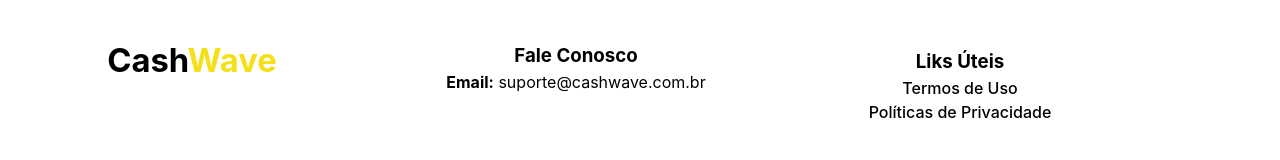
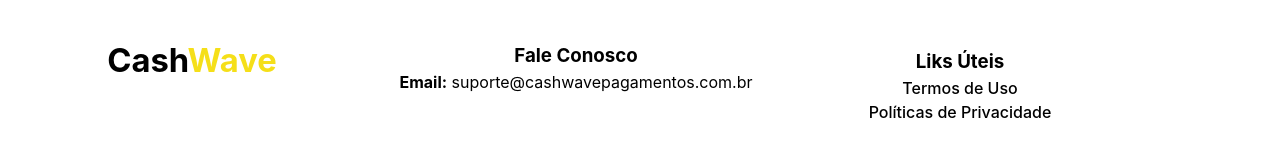
Before and after one commit to adryel01/cashwave, a React (Vite) app: page /policies in a window 1280 px wide. Shown: the part 5265-5425 px from the top of the page. Built offline with nearby package versions, Linux system fonts and the light colour scheme; some icons are missing.

Commit message:
att domain

```diff
--- a/src/components/Footer/index.jsx
+++ b/src/components/Footer/index.jsx
@@ -25,7 +25,7 @@ export function Footer() {
 					<h3>
 						Fale Conosco
 					</h3>
-					<p><b>Email:</b> suporte@cashwave.com.br</p>
+					<p><b>Email:</b> suporte@cashwavepagamentos.com.br</p>
 				</div>
 				<div className='RightFooter'>
 					<h3>
--- a/src/components/FooterPolicies/index.jsx
+++ b/src/components/FooterPolicies/index.jsx
@@ -30,7 +30,7 @@ export function FooterPolicies() {
 					<h3>
 						Fale Conosco
 					</h3>
-					<p><b>Email:</b> suporte@cashwave.com.br</p>
+					<p><b>Email:</b> suporte@cashwavepagamentos.com.br</p>
 				</div>
 				<div className='RightFooter'>
 					<h3>
--- a/src/components/FooterTerms/index.jsx
+++ b/src/components/FooterTerms/index.jsx
@@ -30,7 +30,7 @@ export function FooterTerms() {
 					<h3>
 						Fale Conosco
 					</h3>
-					<p><b>Email:</b> suporte@cashwave.com.br</p>
+					<p><b>Email:</b> suporte@cashwavepagamentos.com.br</p>
 				</div>
 				<div className='RightFooter'>
 					<h3>
--- a/src/components/FooterTutorial/index.jsx
+++ b/src/components/FooterTutorial/index.jsx
@@ -25,7 +25,7 @@ export function Footer() {
 					<h3>
 						Fale Conosco
 					</h3>
-					<p><b>Email:</b> suporte@cashwave.com.br</p>
+					<p><b>Email:</b> suporte@cashwavepagamentos.com.br</p>
 				</div>
 				<div className='RightFooter'>
 					<h3>
--- a/src/components/PoliciesComponent/index.jsx
+++ b/src/components/PoliciesComponent/index.jsx
@@ -244,7 +244,7 @@ export function PoliciesComponent() {
 					<p>Em caso de d&uacute;vidas e solicita&ccedil;&otilde;es, entre em contato com o nosso Encarregado pelo Tratamento de Dados Pessoais, pelo e-mail abaixo:</p>
 
 
-					<p>suporte@cashwave.com.br</p>
+					<p>suporte@cashwavepagamentos.com.br</p>
 
 
 					<p>Ser&aacute; um prazer ajudar!</p>
--- a/src/components/TermsComponent/index.jsx
+++ b/src/components/TermsComponent/index.jsx
@@ -298,7 +298,7 @@ export function TermsComponent() {
 					<p>9 &ndash; <strong>DAS OBRIGA&Ccedil;&Otilde;ES DA CONTRATADA</strong></p>
 
 
-					<p>9.1. Prestar suporte t&eacute;cnico consistente unicamente em informa&ccedil;&otilde;es e orienta&ccedil;&otilde;es sobre a utiliza&ccedil;&atilde;o da &ldquo;CASHWAVE&rdquo;, pelo telefone dispon&iacute;vel no site da CONTRATADA: https://www.cashwave.com.br e por WhatsApp, em hor&aacute;rio comercial, das 8h00 &agrave;s 18h00, de segunda-feira a sexta-feira, exclu&iacute;dos os feriados. O CONTRATANTE dever&aacute; verificar nossa disponibilidade em pontos facultativos.</p>
+					<p>9.1. Prestar suporte t&eacute;cnico consistente unicamente em informa&ccedil;&otilde;es e orienta&ccedil;&otilde;es sobre a utiliza&ccedil;&atilde;o da &ldquo;CASHWAVE&rdquo;, pelo telefone dispon&iacute;vel no site da CONTRATADA: https://www.cashwavepagamentos.com.br e por WhatsApp, em hor&aacute;rio comercial, das 8h00 &agrave;s 18h00, de segunda-feira a sexta-feira, exclu&iacute;dos os feriados. O CONTRATANTE dever&aacute; verificar nossa disponibilidade em pontos facultativos.</p>
 
 
 					<p>9.1.1. A CONTRATADA n&atilde;o prestar&aacute; suporte t&eacute;cnico referente &agrave; adapta&ccedil;&atilde;o do software &agrave; programa&ccedil;&atilde;o e/ou site utilizados pela CONTRATANTE.</p>
@@ -322,7 +322,7 @@ export function TermsComponent() {
 					<p>9.5. Manter o sistema dispon&iacute;vel para a utiliza&ccedil;&atilde;o por, pelo menos, 97% (noventa e sete por cento) do tempo a cada m&ecirc;s.</p>
 
 
-					<p>9.6. Disponibilizar, por meio do site https://www.cashwave.com.br, as instru&ccedil;&otilde;es que possibilitem que o programa de pagamento e licen&ccedil;as sejam utilizados corretamente pela CONTRATANTE.</p>
+					<p>9.6. Disponibilizar, por meio do site https://www.cashwavepagamentos.com.br, as instru&ccedil;&otilde;es que possibilitem que o programa de pagamento e licen&ccedil;as sejam utilizados corretamente pela CONTRATANTE.</p>
 
 
 					<p>9.7. Garantir o sigilo dos dados trafegados atrav&eacute;s da CASHWAVE, dentro dos padr&otilde;es de mercado para opera&ccedil;&otilde;es comerciais deste tipo. Sem preju&iacute;zo ao disposto acima, a CONTRATADA poder&aacute; divulgar todos e quaisquer dados trafegados atrav&eacute;s da CASHWAVE caso tal divulga&ccedil;&atilde;o se d&ecirc; nos termos da Cl&aacute;usula 13, abaixo.</p>
```
